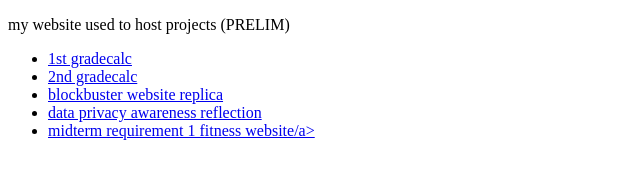
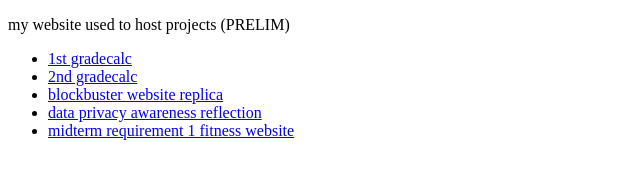
Before and after one commit to pu1zly/pu1zly.github.io, a plain HTML site: page index.html in a window 1280 px wide. Shown: the full height of the page, 0-640 px from the left. Drawn offline with Linux system fonts and the light colour scheme.

Commit message:
Update index.html

```diff
--- a/index.html
+++ b/index.html
@@ -12,7 +12,7 @@
     <li><a href="https://pu1zly.github.io/gradecalc2GITHUB/" target="_blank">2nd gradecalc</a></li>
     <li><a href="https://pu1zly.github.io/blockbuster/" target="_blank">blockbuster website replica</a></li>
     <li><a href="https://pu1zly.github.io/dataprivacy/" target="_blank">data privacy awareness reflection</a></li>
-    <li><a href="https://pu1zly.github.io/fitlife/" target="_blank">midterm requirement 1 fitness website/a></li>
+    <li><a href="https://pu1zly.github.io/fitlife/" target="_blank">midterm requirement 1 fitness website</a></li>
     </ul>
 </body>
 </html>
```
